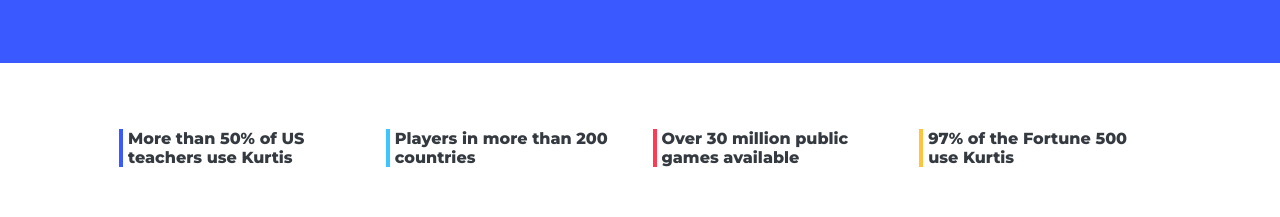
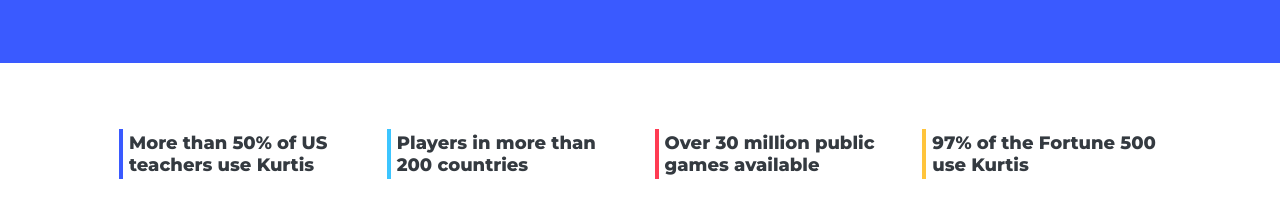
Before and after one commit to dragunovartem99/kurtis-classroom, a website: page index.html in a window 1280 px wide. Shown: the part 5410-5627 px from the top of the page. Drawn offline with Linux system fonts and the light colour scheme.

Commit message:
Improved stats section

```diff
--- a/sass/components/_game.scss
+++ b/sass/components/_game.scss
@@ -82,6 +82,7 @@
   }
 
   &__btn {
+    &,
     &:link,
     &:visited {
       background-color: var(--oc-white);
@@ -90,7 +91,6 @@
       color: var(--oc-gray-6);
       border-radius: var(--kegel-15);
       transition: all 0.3 ease;
-
       @include mq(sm) {
         font-size: var(--kegel-8);
       }
--- a/sass/components/_stats.scss
+++ b/sass/components/_stats.scss
@@ -5,7 +5,8 @@
   padding-block: var(--space-1);
   display: flex;
   justify-content: space-between;
-  gap: var(--kegel-9);
+  gap: var(--kegel-10);
+
   @include mq(md) {
     flex-direction: column;
   }
@@ -13,13 +14,19 @@
   .stats__item {
     flex: 1;
     font-weight: var(--weight-8);
-    font-size: var(--kegel-5);
+    font-size: var(--kegel-6);
     color: var(--oc-gray-8);
-    padding: 0.3px 0px 0.3px 5px;
+    padding-block: 0.3rem;
+    padding-left: 0.6rem;
     border-left-width: 4px;
     border-left-style: solid;
     transition: background-color ease-out 0.4s, color ease-out 0.4s,
       transform 0.4s 0.3s;
+
+    @include mq(md) {
+      font-size: var(--kegel-7);
+      padding-block: var(--kegel-1);
+    }
 
     &:hover {
       color: $color-white;
```
Also changed, not shown: css/style.css, 1 other file.
